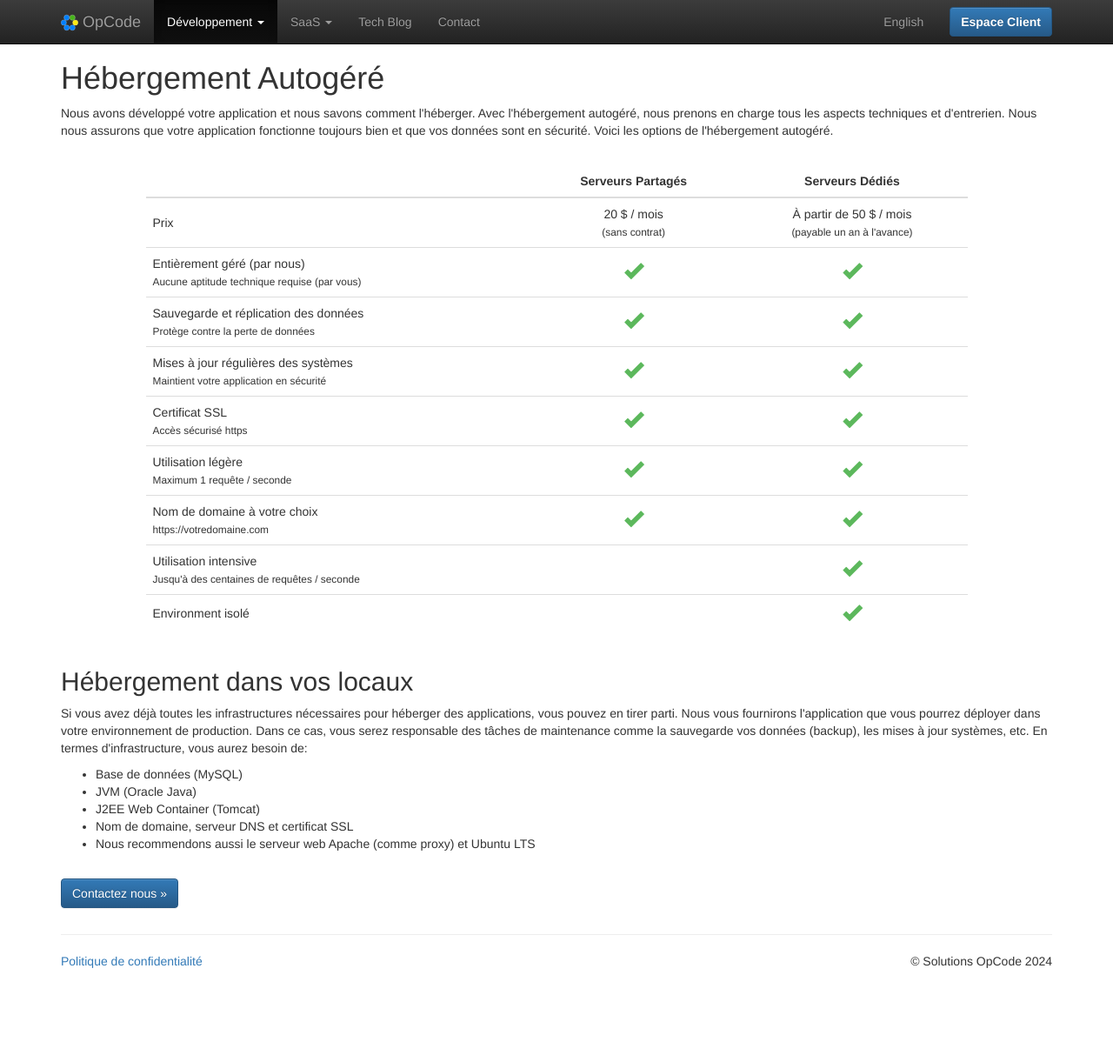
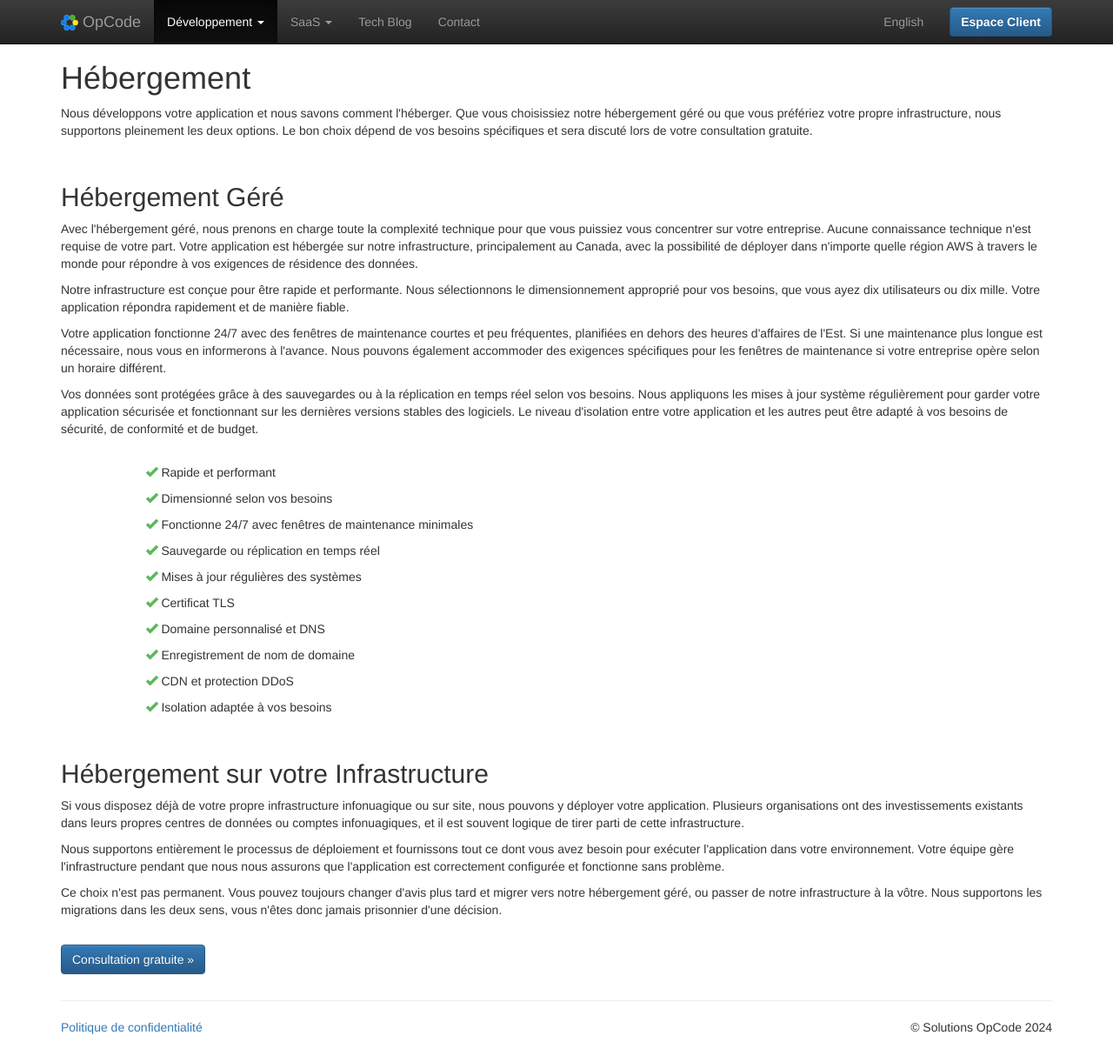
Before and after one commit to JonDemers/opcode-ssg, a Jekyll site: the page built from fr/hebergement/index.html, in a window 1280 px wide and 1221 px high. Shown: the whole window at 87% size. Built offline with Jekyll 4.4.1, drawn with Linux system fonts in a browser that asks for light colours; comment, search, counter and statistics services are not loaded.

```diff
--- a/fr/hebergement/index.html
+++ b/fr/hebergement/index.html
@@ -3,97 +3,54 @@ layout: page
 title: Hébergement
 date: 2023-10-09
 last_modified_at: 2024-01-27
-description: "Ayez l'esprit tranquille avec l'hébergement autogéré. Nous nous occupons de la sauvegarde de vos données, les mises à jour système et plus."
+description: "Nous gérons toute la complexité technique de l'hébergement de votre application, ou déployons sur votre propre infrastructure. À vous de choisir."
 lang: fr
 permalink: /fr/hebergement/
 ---
   <div class="container">
 
-    <h1>Hébergement Autogéré</h1>
-    <p>Nous avons développé votre application et nous savons comment l'héberger. Avec l'hébergement autogéré, nous prenons en
-      charge tous les aspects techniques et d'entrerien. Nous nous assurons que votre application fonctionne toujours bien et que
-      vos données sont en sécurité. Voici les options de l'hébergement autogéré.</p>
+    <h1>Hébergement</h1>
+    <p>Nous développons votre application et nous savons comment l'héberger. Que vous choisissiez notre hébergement géré ou que vous préfériez votre propre infrastructure, nous supportons pleinement les deux options. Le bon choix dépend de vos besoins spécifiques et sera discuté lors de votre consultation gratuite.</p>
+
+    <br />
+
+    <h2>Hébergement Géré</h2>
+    <p>Avec l'hébergement géré, nous prenons en charge toute la complexité technique pour que vous puissiez vous concentrer sur votre entreprise. Aucune connaissance technique n'est requise de votre part. Votre application est hébergée sur notre infrastructure, principalement au Canada, avec la possibilité de déployer dans n'importe quelle région AWS à travers le monde pour répondre à vos exigences de résidence des données.</p>
+
+    <p>Notre infrastructure est conçue pour être rapide et performante. Nous sélectionnons le dimensionnement approprié pour vos besoins, que vous ayez dix utilisateurs ou dix mille. Votre application répondra rapidement et de manière fiable.</p>
+
+    <p>Votre application fonctionne 24/7 avec des fenêtres de maintenance courtes et peu fréquentes, planifiées en dehors des heures d'affaires de l'Est. Si une maintenance plus longue est nécessaire, nous vous en informerons à l'avance. Nous pouvons également accommoder des exigences spécifiques pour les fenêtres de maintenance si votre entreprise opère selon un horaire différent.</p>
+
+    <p>Vos données sont protégées grâce à des sauvegardes ou à la réplication en temps réel selon vos besoins. Nous appliquons les mises à jour système régulièrement pour garder votre application sécurisée et fonctionnant sur les dernières versions stables des logiciels. Le niveau d'isolation entre votre application et les autres peut être adapté à vos besoins de sécurité, de conformité et de budget.</p>
+
     <br />
 
     <div class="row">
-      <div class="col-sm-10 col-sm-offset-1">
-        <table class="table table-hover">
-          <thead>
-            <tr>
-              <th></th>
-              <th class="text-center">Serveurs Partagés</th>
-              <th class="text-center">Serveurs Dédiés</th>
-            </tr>
-          </thead>
-          <tbody>
-            <tr>
-              <td class="vert-align">Prix</td>
-              <td class="vert-align text-center">20 $ / mois<br /> <small>(sans contrat)</small></td>
-              <td class="vert-align text-center">À partir de 50 $ / mois<br /> <small>(payable un an à l'avance)</small></td>
-            </tr>
-            <tr>
-              <td class="vert-align">Entièrement géré (par nous)<br /> <small>Aucune aptitude technique requise (par
-                  vous)</small></td>
-              <td class="vert-align text-center"><span class="glyphicon glyphicon-ok bigger"></span></td>
-              <td class="vert-align text-center"><span class="glyphicon glyphicon-ok bigger"></span></td>
-            </tr>
-            <tr>
-              <td class="vert-align">Sauvegarde et réplication des données<br /> <small>Protège contre la perte de
-                  données</small></td>
-              <td class="vert-align text-center"><span class="glyphicon glyphicon-ok bigger"></span></td>
-              <td class="vert-align text-center"><span class="glyphicon glyphicon-ok bigger"></span></td>
-            </tr>
-            <tr>
-              <td class="vert-align">Mises à jour régulières des systèmes<br /> <small>Maintient votre application en
-                  sécurité</small></td>
-              <td class="vert-align text-center"><span class="glyphicon glyphicon-ok bigger"></span></td>
-              <td class="vert-align text-center"><span class="glyphicon glyphicon-ok bigger"></span></td>
-            </tr>
-            <tr>
-              <td class="vert-align">Certificat SSL<br /> <small>Accès sécurisé https</small></td>
-              <td class="vert-align text-center"><span class="glyphicon glyphicon-ok bigger"></span></td>
-              <td class="vert-align text-center"><span class="glyphicon glyphicon-ok bigger"></span></td>
-            </tr>
-            <tr>
-              <td class="vert-align">Utilisation légère<br /> <small>Maximum 1 requête / seconde</small></td>
-              <td class="vert-align text-center"><span class="glyphicon glyphicon-ok bigger"></span></td>
-              <td class="vert-align text-center"><span class="glyphicon glyphicon-ok bigger"></span></td>
-            </tr>
-            <tr>
-              <td class="vert-align">Nom de domaine à votre choix<br /> <small>https://votredomaine.com</small></td>
-              <td class="vert-align text-center"><span class="glyphicon glyphicon-ok bigger"></span></td>
-              <td class="vert-align text-center"><span class="glyphicon glyphicon-ok bigger"></span></td>
-            </tr>
-            <tr>
-              <td class="vert-align">Utilisation intensive<br /> <small>Jusqu'à des centaines de requêtes / seconde</small></td>
-              <td class="vert-align text-center"></td>
-              <td class="vert-align text-center"><span class="glyphicon glyphicon-ok bigger"></span></td>
-            </tr>
-            <tr>
-              <td class="vert-align">Environment isolé</td>
-              <td class="vert-align text-center"></td>
-              <td class="vert-align text-center"><span class="glyphicon glyphicon-ok bigger"></span></td>
-            </tr>
-          </tbody>
-        </table>
+      <div class="col-xs-11 col-xs-offset-1">
+        <p><span class="glyphicon glyphicon-ok"></span> Rapide et performant</p>
+        <p><span class="glyphicon glyphicon-ok"></span> Dimensionné selon vos besoins</p>
+        <p><span class="glyphicon glyphicon-ok"></span> Fonctionne 24/7 avec fenêtres de maintenance minimales</p>
+        <p><span class="glyphicon glyphicon-ok"></span> Sauvegarde ou réplication en temps réel</p>
+        <p><span class="glyphicon glyphicon-ok"></span> Mises à jour régulières des systèmes</p>
+        <p><span class="glyphicon glyphicon-ok"></span> Certificat TLS</p>
+        <p><span class="glyphicon glyphicon-ok"></span> Domaine personnalisé et DNS</p>
+        <p><span class="glyphicon glyphicon-ok"></span> Enregistrement de nom de domaine</p>
+        <p><span class="glyphicon glyphicon-ok"></span> CDN et protection DDoS</p>
+        <p><span class="glyphicon glyphicon-ok"></span> Isolation adaptée à vos besoins</p>
       </div>
     </div>
 
-    <h2>Hébergement dans vos locaux</h2>
-    <p>Si vous avez déjà toutes les infrastructures nécessaires pour héberger des applications, vous pouvez en tirer parti.
-      Nous vous fournirons l'application que vous pourrez déployer dans votre environnement de production. Dans ce cas, vous serez
-      responsable des tâches de maintenance comme la sauvegarde vos données (backup), les mises à jour systèmes, etc. En termes
-      d'infrastructure, vous aurez besoin de:</p>
-    <ul>
-      <li>Base de données (MySQL)</li>
-      <li>JVM (Oracle Java)</li>
-      <li>J2EE Web Container (Tomcat)</li>
-      <li>Nom de domaine, serveur DNS et certificat SSL</li>
-      <li>Nous recommendons aussi le serveur web Apache (comme proxy) et Ubuntu LTS</li>
-    </ul>
+    <br />
+
+    <h2>Hébergement sur votre Infrastructure</h2>
+    <p>Si vous disposez déjà de votre propre infrastructure infonuagique ou sur site, nous pouvons y déployer votre application. Plusieurs organisations ont des investissements existants dans leurs propres centres de données ou comptes infonuagiques, et il est souvent logique de tirer parti de cette infrastructure.</p>
+
+    <p>Nous supportons entièrement le processus de déploiement et fournissons tout ce dont vous avez besoin pour exécuter l'application dans votre environnement. Votre équipe gère l'infrastructure pendant que nous nous assurons que l'application est correctement configurée et fonctionne sans problème.</p>
+
+    <p>Ce choix n'est pas permanent. Vous pouvez toujours changer d'avis plus tard et migrer vers notre hébergement géré, ou passer de notre infrastructure à la vôtre. Nous supportons les migrations dans les deux sens, vous n'êtes donc jamais prisonnier d'une décision.</p>
 
     <br />
     <p>
-      <a class="btn btn-primary" href="/fr/contact/" role="button">Contactez nous &raquo;</a>
+      <a class="btn btn-primary" href="/fr/contact/" role="button">Consultation gratuite &raquo;</a>
     </p>
   </div>
```
Also changed, not shown: en/hosting/index.html (+36 -74 lines), en/technology/index.html (+6 -38 lines), fr/solutions/index.html (+4 -4 lines), fr/technologie/index.html (+8 -40 lines).
